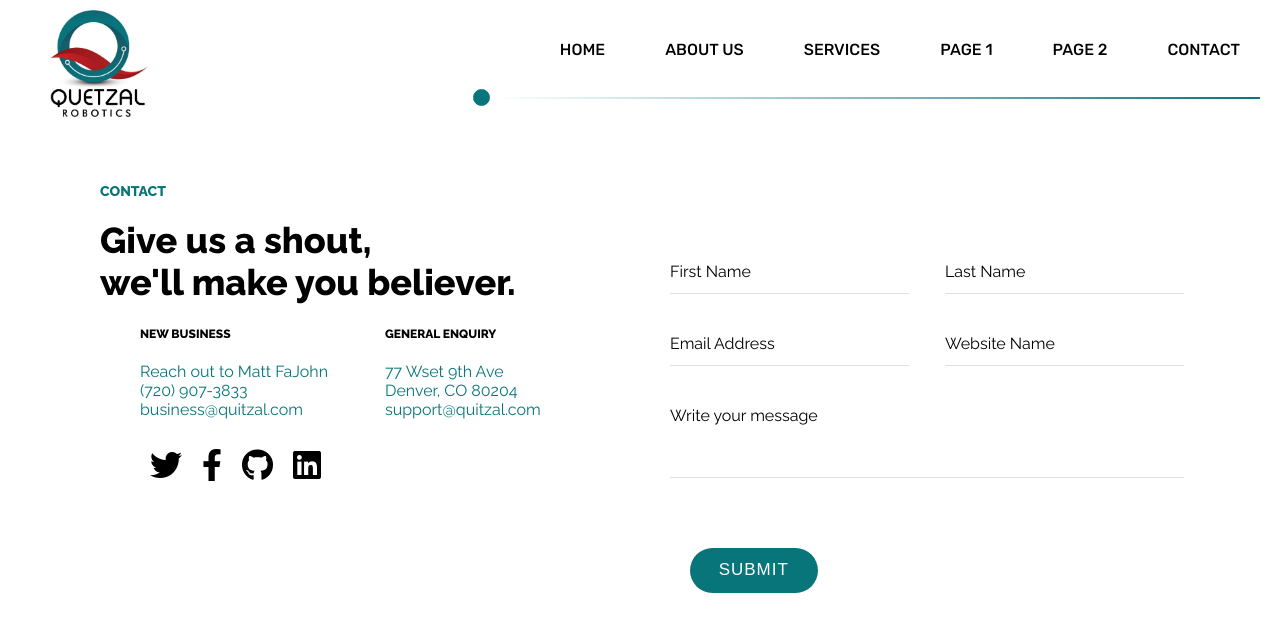
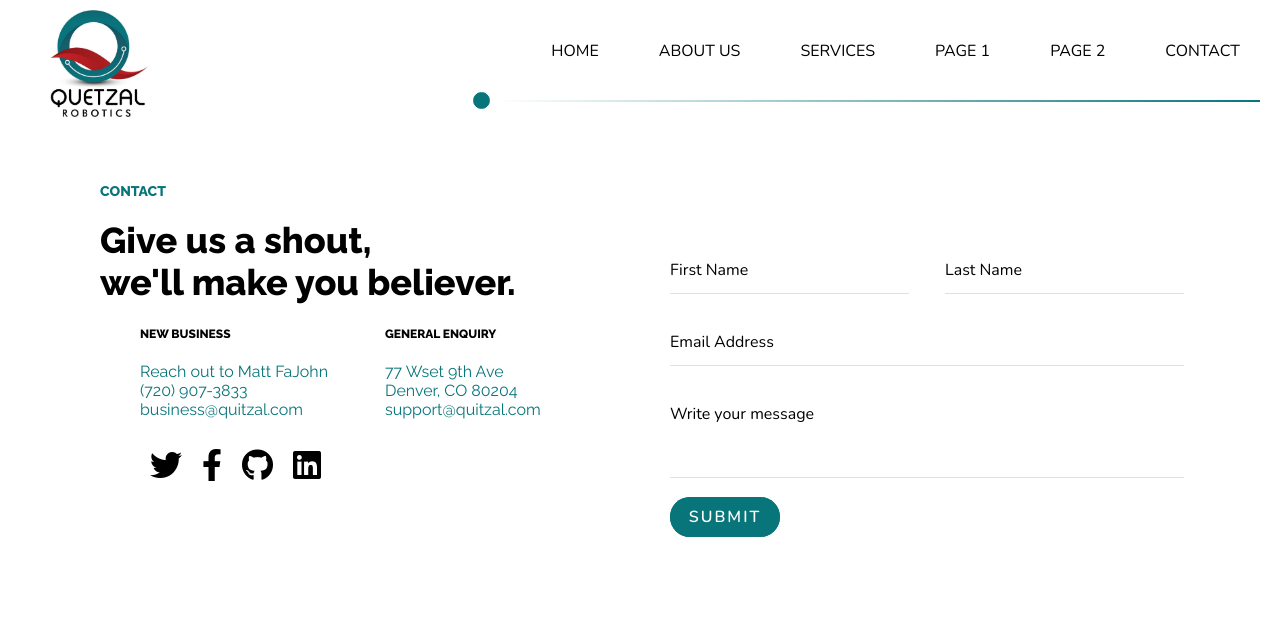
Before and after one commit to anadi-pandey/QuetzalDevelopment, a plain HTML site: page contact.html in a window 1280 px wide. Drawn offline with nearby package versions, Linux system fonts and the light colour scheme.

Commit message:
contact form updated

```diff
--- a/contact.html
+++ b/contact.html
@@ -12,6 +12,8 @@
         href="https://fonts.googleapis.com/css2?family=Raleway:ital,wght@0,100;0,200;0,300;0,400;0,500;0,800;1,100;1,700&display=swap"
         rel="stylesheet">
     <link href="https://fonts.googleapis.com/css2?family=Rubik:wght@462&display=swap" rel="stylesheet">
+    <link href="https://fonts.googleapis.com/css2?family=Nunito:wght@200;300;400;600;700;800;900&display=swap"
+        rel="stylesheet">
 </head>
 
 <body>
@@ -79,23 +81,17 @@
                             <div class="underline"></div>
                             <label for="">Email Address</label>
                         </div>
-                       <div class="input-data">
-                          <input type="text" required>
-                          <div class="underline"></div>
-                          <label for="">Website Name</label>
-                       </div>
                     </div>
                     <div class="form-row">
                         <div class="input-data textarea">
                             <textarea rows="8" cols="80" required></textarea>
-                       <br />
                             <div class="underline"></div>
                             <label for="">Write your message</label>
-                       <br />
+                        </div>
+                    </div>
                     <div class="form-row submit-btn">
                         <div class="input-data">
-                             <div class="inner"></div>
-                             <input type="submit" value="submit">
+                            <input id="submit_btn"type="submit" value="submit">
                         </div>
                     </div>
                 </form>
--- a/css/style.css
+++ b/css/style.css
@@ -12,7 +12,6 @@ div, p, a, ul, h1,h2,h3,h4,h5{
 header{
     width: auto;
     display: flex;
-    font-family: 'Rubik',sans-serif;
     font-weight: 400;
     /* border: solid 1px black ; */
 }
@@ -37,10 +36,10 @@ header{
 
 /* Menu Designing */
 #menu{
+    font-family:'Nunito',sans-serif ;
     float: right;
     width: 100%;
     font-size: 16px;
-    font-weight: 500;
     color: black;
     margin: 20px;
     /* border: solid 1px green ; */
@@ -97,6 +96,7 @@ a:hover{
     cursor: pointer;
 }
 
+/***************************************************/
 /* Common Classes */
 .container{
     display: flex;
@@ -106,6 +106,8 @@ a:hover{
     /* border: #08757A solid 1px; */
     font-family: 'Raleway', sans-serif;
 }
+
+
 
 /* Home Page Designing */
 #main_text {
@@ -269,6 +271,8 @@ button{
     line-height: 1.6;
 }
 
+/***************************************************/
+/* About Page Styling */
 .about_head{
     width: 1200px;
     margin-right: auto;
@@ -337,7 +341,7 @@ button{
   line-height: 1.5;
 }
 
-/* sub section */
+/* About Us sub section */
 
 .about_SecondSection{
     margin-top: 70px;
@@ -401,6 +405,9 @@ button{
     border-left: #cccccc solid 1px;
     border-radius: 10px;
 }
+
+/***************************************************/
+
 /* Contact Page Designing */
 
 #contact_heading{
@@ -413,6 +420,7 @@ button{
 width: auto;
 padding: 60px;
 }
+
 .sub_container{
     width: 50%;
     /* border: solid 1px black; */
@@ -449,7 +457,7 @@ address{
     font-style: 50px;
 }
 .sub_container form{
-    font-family: 'Raleway',sans-serif;
+    font-family: 'Nunito',sans-serif;
 }
 
 .sub_container form .form-row{
@@ -463,6 +471,7 @@ form .form-row .input-data{
     margin: 0 20px;
     position: relative;
     border:none;
+    font-weight: 400;
 }
 
 form .form-row .textarea{
@@ -471,19 +480,21 @@ form .form-row .textarea{
 
 .input-data input,
 .textarea textarea{
+    font-family:'Nunito',sans-serif ;
     display: block;
     width: 100%;
     height: 100%;
     border: none;
-    font-size: 17px;
+    font-size: 16px;
+    font-weight: 400;
     border-bottom: 1px solid rgba(0,0,0, 0.12);
 }
 
 .input-data input:focus ~ label, .textarea textarea:focus ~ label,
 .input-data input:valid ~ label, .textarea textarea:valid ~ label{
     transform: translateY(-20px);
-    font-size: 14px;
-    font-weight: 600;
+    font-size: 16px;
+    font-weight: 800;
     color: #08757A;
 }
 
@@ -502,15 +513,15 @@ form .form-row .textarea{
 .textarea label{
     width: 100%;
     bottom: 40px;
-    background: #fff;
 }
 
 .input-data .underline{
     position: absolute;
-    bottom: 0;
+    bottom : 0;
     height: 2px;
     width: 100%;
 }
+
 
 .input-data .underline:before{
     position: absolute;
@@ -521,38 +532,36 @@ form .form-row .textarea{
     transform: scaleX(0);
     transform-origin: center;
     transition: transform 0.3s ease;
-
 }
   .input-data input:focus ~ .underline:before,
   .input-data input:valid ~ .underline:before,
   .textarea textarea:focus ~ .underline:before,
   .textarea textarea:valid ~ .underline:before{
     transform: scale(1);
-    border :none !important;
 }
-  .submit-btn .input-data{
+
+.submit-btn .input-data{
     overflow: hidden;
-    padding: 0;
-    margin: 0;
-    height: 45px!important;
-    width: 25%!important;
+    height: 40px!important;
+    width: 20%!important;
     border-radius: 50px;
     background-color: #08757A;
-  }
-  .submit-btn:hover .input-data:hover .inner{
-    left: 0;
-    background-color: #191919;
 }
 
+
 .submit-btn .input-data input{
-    background: none;
+    background-color: #08757A;
     border: none;
     color: #fff;
-    font-size: 17px;
-    font-weight: 500;
-    text-transform: uppercase;
-    letter-spacing: 1px;
+    font-size: 16px;
+    font-weight: 600;
+    letter-spacing: 2px;
     cursor: pointer;
     position: relative;
-    z-index: 2;
+    text-transform: uppercase;
 }
+
+#submit_btn:hover{
+    font-weight: 400;
+    background-color: black;
+}
```
Also changed, not shown: about.html (+8 -4 lines), index.html (+2 -4 lines), services.html (+1 -0 lines). Lines whose indentation alone changed are shown as unchanged.
